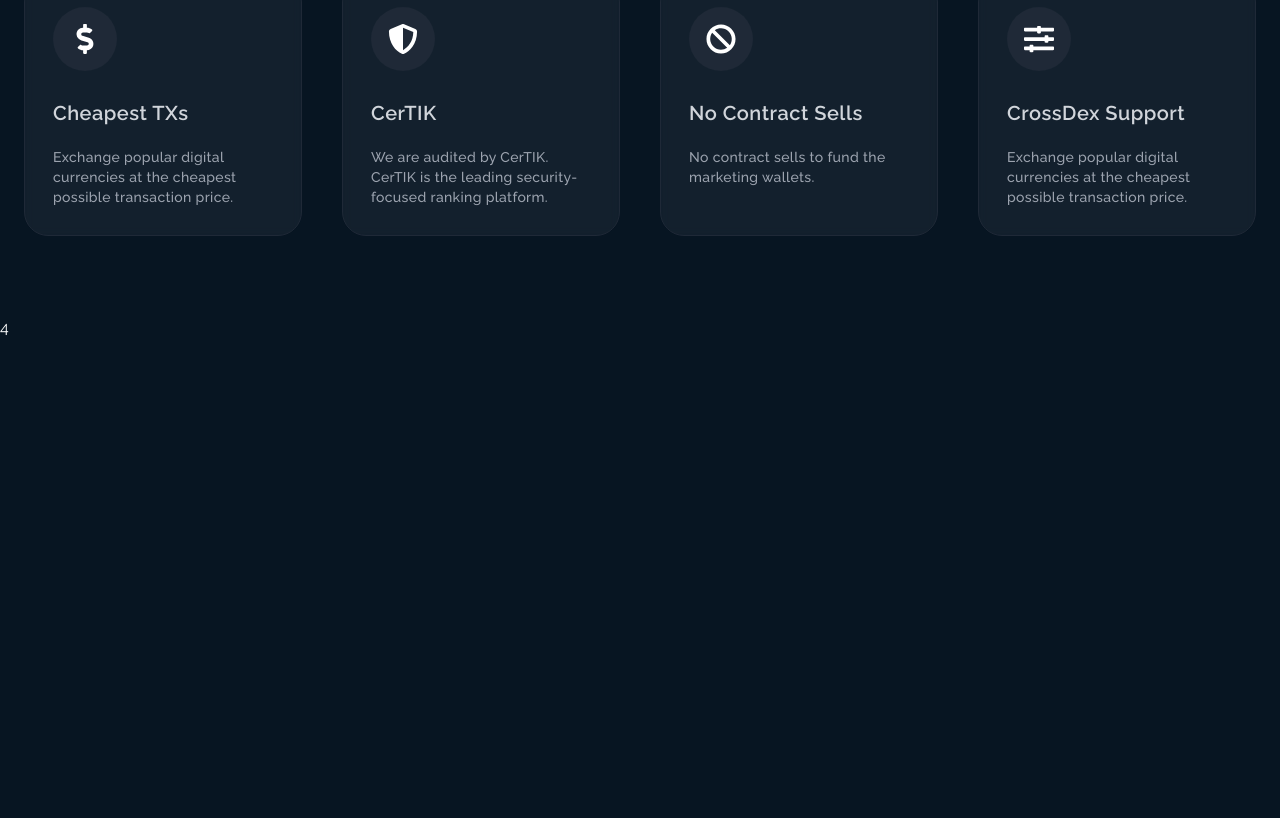
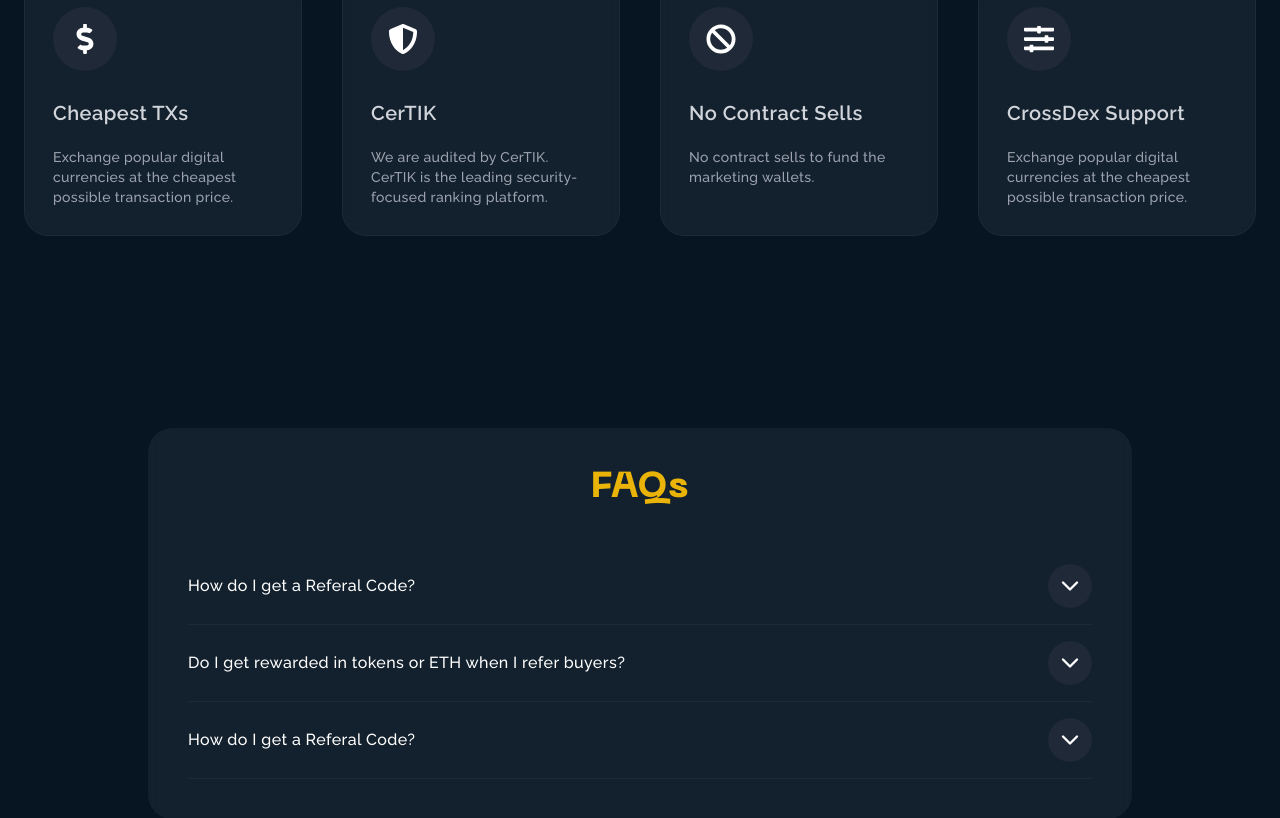
Before and after one commit to srajankumar/dotprolabs-assignment, a React (Vite) app: page / in a window 1280 px wide. Shown: the part 1777-2595 px from the top of the page. Before the commit the page ends 2117 px from the top, so only its background shows below. Built offline with nearby package versions, Linux system fonts and the light colour scheme.

Commit message:
add: FAQs section

```diff
--- a/package.json
+++ b/package.json
@@ -10,6 +10,7 @@
     "preview": "vite preview"
   },
   "dependencies": {
+    "@radix-ui/react-accordion": "^1.2.1",
     "@radix-ui/react-slot": "^1.1.0",
     "class-variance-authority": "^0.7.0",
     "clsx": "^2.1.1",
--- a/src/App.tsx
+++ b/src/App.tsx
@@ -1,6 +1,7 @@
 import "./App.css";
 import Background from "./components/Background";
 import Comparison from "./components/Comparison";
+import FAQs from "./components/FAQs";
 import Features from "./components/Features";
 import Hero from "./components/Hero";
 
@@ -10,7 +11,8 @@
       <Background />
       <Hero />
       <Comparison />
-      <Features />4
+      <Features />
+      <FAQs />
     </>
   );
 }
--- /dev/null
+++ b/src/components/FAQs.tsx
@@ -0,0 +1,45 @@
+import {
+  Accordion,
+  AccordionContent,
+  AccordionItem,
+  AccordionTrigger,
+} from "@/components/ui/accordion";
+
+const FAQs = () => {
+  return (
+    <div className="pb-96 mt-28 max-w-5xl mx-auto px-5">
+      <div className="bg-white/5 rounded-3xl backdrop-blur-sm p-10">
+        <h2 className="md:text-4xl text-center text-3xl font-bold mb-10 font-secondaryUltraBold tracking-wide">
+          <span className="text-yellow-500">FAQs</span>
+        </h2>
+        <Accordion type="single" collapsible className="w-full">
+          <AccordionItem value="item-1">
+            <AccordionTrigger>How do I get a Referal Code?</AccordionTrigger>
+            <AccordionContent>
+              Lorem ipsum dolor sit amet consectetur adipisicing elit. Suscipit,
+              dolores?
+            </AccordionContent>
+          </AccordionItem>
+          <AccordionItem value="item-2">
+            <AccordionTrigger>
+              Do I get rewarded in tokens or ETH when I refer buyers?
+            </AccordionTrigger>
+            <AccordionContent>
+              You recieve your rewards in ETH instantly once someone you refer
+              makes a transaction!
+            </AccordionContent>
+          </AccordionItem>
+          <AccordionItem value="item-3">
+            <AccordionTrigger>How do I get a Referal Code?</AccordionTrigger>
+            <AccordionContent>
+              Lorem ipsum dolor sit amet consectetur adipisicing elit. Debitis,
+              voluptatibus.
+            </AccordionContent>
+          </AccordionItem>
+        </Accordion>
+      </div>
+    </div>
+  );
+};
+
+export default FAQs;
--- /dev/null
+++ b/src/components/ui/accordion.tsx
@@ -0,0 +1,56 @@
+import * as React from "react";
+import * as AccordionPrimitive from "@radix-ui/react-accordion";
+import { ChevronDown } from "lucide-react";
+
+import { cn } from "@/lib/utils";
+
+const Accordion = AccordionPrimitive.Root;
+
+const AccordionItem = React.forwardRef<
+  React.ElementRef<typeof AccordionPrimitive.Item>,
+  React.ComponentPropsWithoutRef<typeof AccordionPrimitive.Item>
+>(({ className, ...props }, ref) => (
+  <AccordionPrimitive.Item
+    ref={ref}
+    className={cn("border-b", className)}
+    {...props}
+  />
+));
+AccordionItem.displayName = "AccordionItem";
+
+const AccordionTrigger = React.forwardRef<
+  React.ElementRef<typeof AccordionPrimitive.Trigger>,
+  React.ComponentPropsWithoutRef<typeof AccordionPrimitive.Trigger>
+>(({ className, children, ...props }, ref) => (
+  <AccordionPrimitive.Header className="flex">
+    <AccordionPrimitive.Trigger
+      ref={ref}
+      className={cn(
+        "flex flex-1 items-center font-primaryMedium tracking-wide justify-between py-4 font-medium transition-all hover:underline underline-offset-4 [&[data-state=open]>svg]:rotate-180",
+        className
+      )}
+      {...props}
+    >
+      {children}
+      <ChevronDown className="w-11 h-11 p-2 bg-gray-800 rounded-full shrink-0 transition-transform duration-200" />
+    </AccordionPrimitive.Trigger>
+  </AccordionPrimitive.Header>
+));
+AccordionTrigger.displayName = AccordionPrimitive.Trigger.displayName;
+
+const AccordionContent = React.forwardRef<
+  React.ElementRef<typeof AccordionPrimitive.Content>,
+  React.ComponentPropsWithoutRef<typeof AccordionPrimitive.Content>
+>(({ className, children, ...props }, ref) => (
+  <AccordionPrimitive.Content
+    ref={ref}
+    className="overflow-hidden text-gray-300 tracking-wide py-2 text-sm transition-all data-[state=closed]:animate-accordion-up data-[state=open]:animate-accordion-down"
+    {...props}
+  >
+    <div className={cn("pb-4 pt-0", className)}>{children}</div>
+  </AccordionPrimitive.Content>
+));
+
+AccordionContent.displayName = AccordionPrimitive.Content.displayName;
+
+export { Accordion, AccordionItem, AccordionTrigger, AccordionContent };
--- a/src/index.css
+++ b/src/index.css
@@ -50,7 +50,7 @@
     --accent-foreground: 50 95% 56%;
     --destructive: 0 62.8% 30.6%;
     --destructive-foreground: 50 95% 56%;
-    --border: 52 81% 63%;
+    --border: 215 28% 17%;
     --input: 52 81% 63%;
     --ring: 0 0% 83.1%;
     --chart-1: 220 70% 50%;
--- a/tailwind.config.js
+++ b/tailwind.config.js
@@ -59,6 +59,28 @@
   				'4': 'hsl(var(--chart-4))',
   				'5': 'hsl(var(--chart-5))'
   			}
+  		},
+  		keyframes: {
+  			'accordion-down': {
+  				from: {
+  					height: '0'
+  				},
+  				to: {
+  					height: 'var(--radix-accordion-content-height)'
+  				}
+  			},
+  			'accordion-up': {
+  				from: {
+  					height: 'var(--radix-accordion-content-height)'
+  				},
+  				to: {
+  					height: '0'
+  				}
+  			}
+  		},
+  		animation: {
+  			'accordion-down': 'accordion-down 0.2s ease-out',
+  			'accordion-up': 'accordion-up 0.2s ease-out'
   		}
   	}
   },
```
Also changed, not shown: 1 other file (tests, documents, lock files or other folders).
